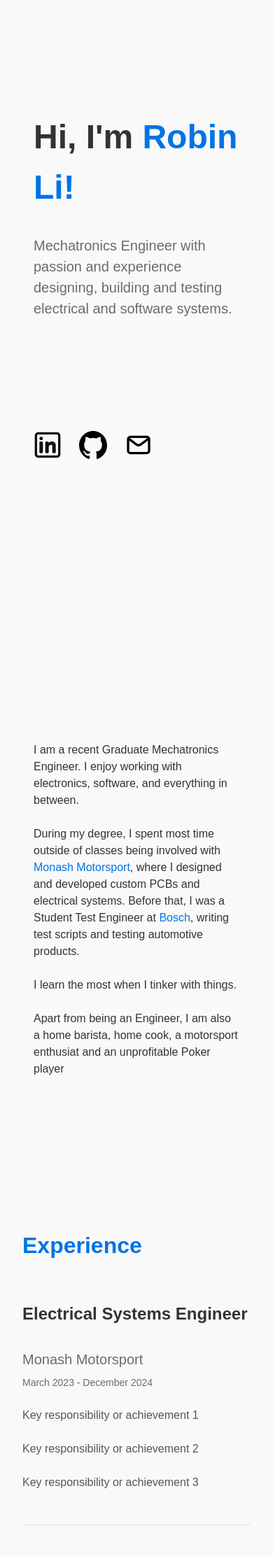
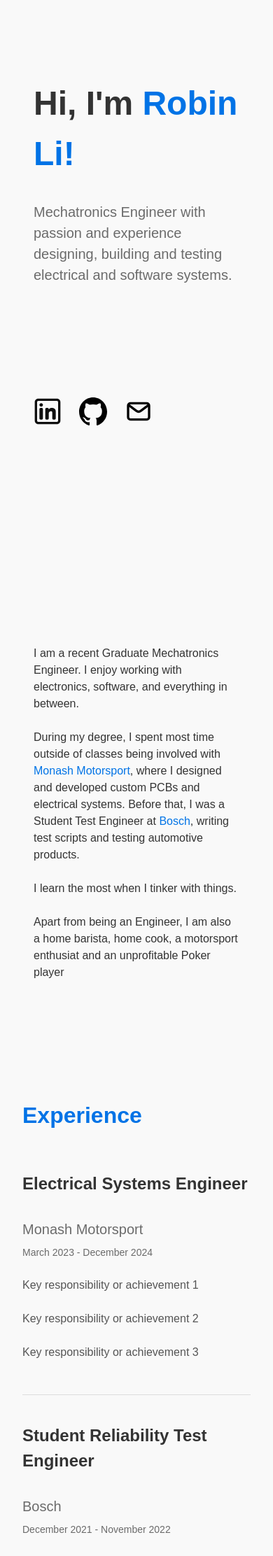
Before and after one commit to Roow/Roow.github.io, a Jekyll site: the page built from index.md, in a window 390 px wide. Shown: the top 2224 px of the page at 70% size. Built offline with Jekyll 4.4.1, drawn with Linux system fonts in a browser that asks for light colours; some web fonts are replaced.

Commit message:
changing appearance of intro on small screen

```diff
--- a/_sass/_intro.scss
+++ b/_sass/_intro.scss
@@ -13,6 +13,7 @@
       @include small-screen {
         flex-direction: column;
         align-items: left;
+        padding: 0;
       }
 
       @include large-screen {
@@ -26,7 +27,7 @@
 
         @include small-screen {
           padding: 1rem;
-          min-height: 100vh;
+          min-height: 90vh;
         }
 
         @include large-screen {
```
